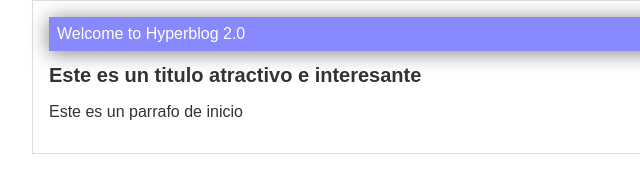
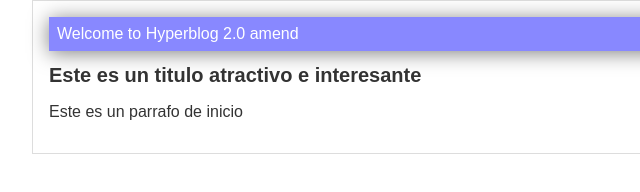
Before and after one commit to Den2is/Hyper, a plain HTML site: page index.html in a window 1280 px wide. Shown: the full height of the page, 143-783 px from the left. Drawn offline with Linux system fonts and the light colour scheme.

Commit message:
conociendo amend :)

```diff
--- a/index.html
+++ b/index.html
@@ -6,7 +6,7 @@
  <body>
   <div id="container">
    <div id="cabecera">
-	  Welcome to  Hyperblog 2.0
+	  Welcome to  Hyperblog 2.0 amend
    </div>
     <div id="post">
      <h1>Este es un titulo atractivo e interesante</h1>
```
